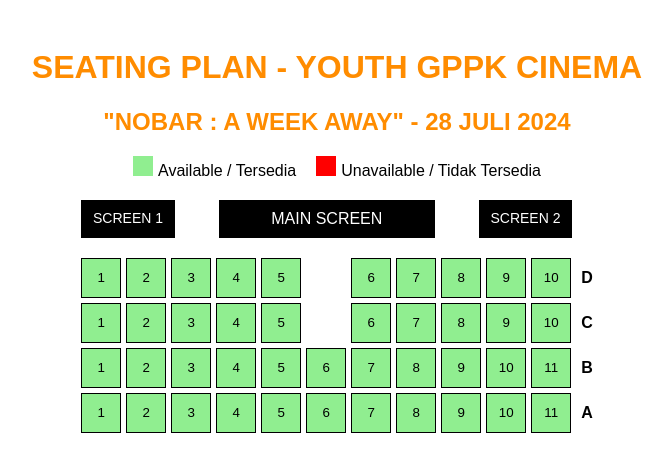
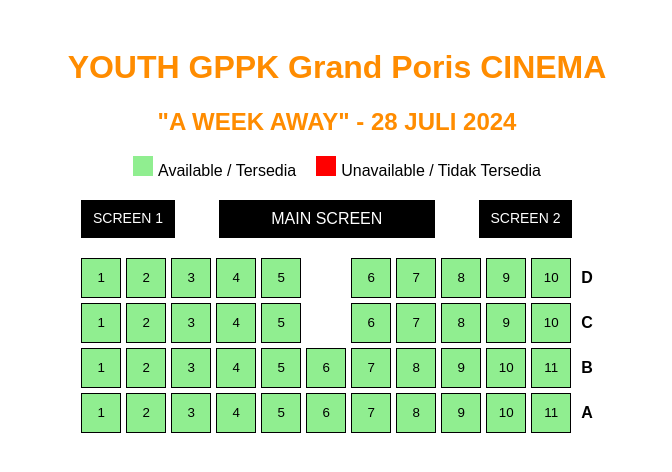
Before and after one commit to illixssi/illixssi.github.io, a plain HTML site: page index.html in a window 1280 px wide. Shown: the whole page, without its empty margins (303-975 px from the left). Drawn offline with Linux system fonts and the light colour scheme.

Commit message:
rename title

```diff
--- a/index.html
+++ b/index.html
@@ -9,8 +9,8 @@
 </head>
 
 <body>
-    <h1>SEATING PLAN - YOUTH GPPK CINEMA</h1>
-    <h2>"NOBAR : A WEEK AWAY" - 28 JULI 2024</h2>
+    <h1>YOUTH GPPK Grand Poris CINEMA</h1>
+    <h2>"A WEEK AWAY" - 28 JULI 2024</h2>
     <div class="legend">
         <div><span class="available"></span>Available / Tersedia</div>
         <div><span class="unavailable"></span>Unavailable / Tidak Tersedia</div>
```
